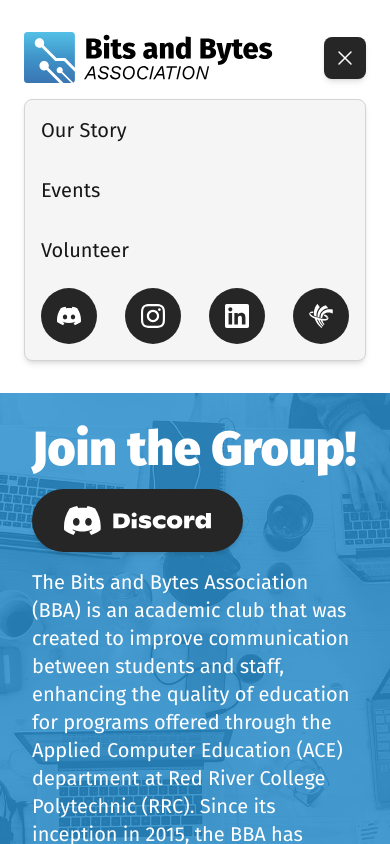
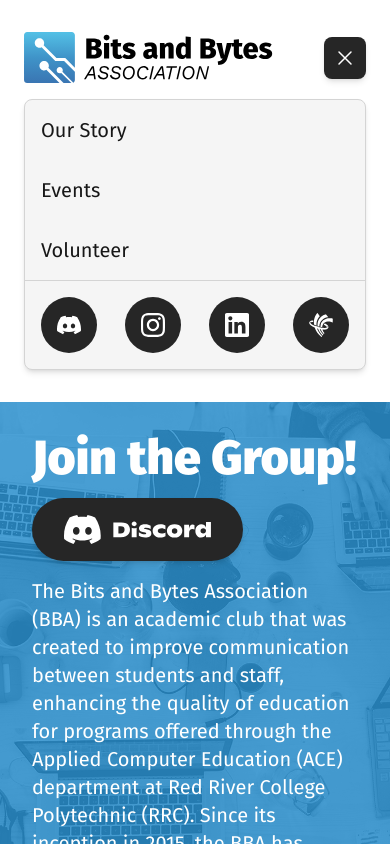
Before and after one commit to bits-and-bytes-association/bitsandbytesassociation.ca, a Next.js app: page / in a window 390 px wide. Both pictures are taken after a click on the button 345 px from the left and 58 px from the top of the page. Shown: the top 844 px of the page. Built offline with nearby package versions, Linux system fonts and the light colour scheme.

Commit message:
Add a separator for social links in mobile nav menu

```diff
--- a/src/components/layout/TopNav.jsx
+++ b/src/components/layout/TopNav.jsx
@@ -65,8 +65,8 @@ export default function TopNav() {
           <TextLink href="/our-story">Our Story</TextLink>
           <TextLink href="/events">Events</TextLink>
           <TextLink href="/volunteer">Volunteer</TextLink>
-          <li>
-            <ul className="mx-3.5 mt-2 mb-4 flex flex-row items-center justify-around gap-6 sm:justify-start lg:mt-0 lg:mb-0 lg:ml-12">
+          <li className="border-t border-t-neutral-300 lg:border-none">
+            <ul className="mx-3.5 my-4 flex flex-row items-center justify-around gap-6 sm:justify-start lg:mt-0 lg:mb-0 lg:ml-12">
               {/* Discord */}
               <SocialLink
                 href="https://discord.gg/RXySZQE"
```
